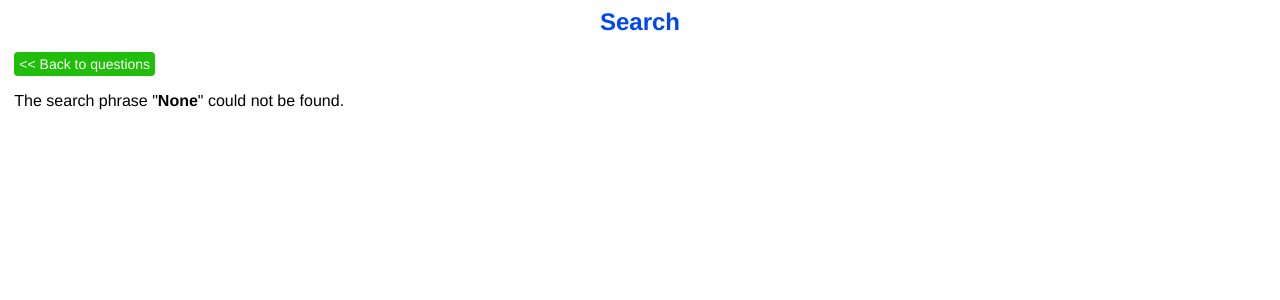
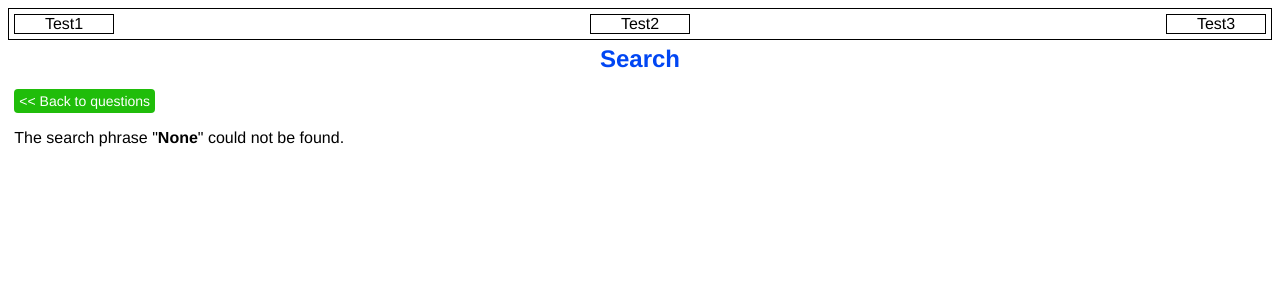
Before and after one commit to brzozasr/ask_mate, a Flask app: page /search in a window 1280 px wide. Shown: the top 300 px of the page. Run offline with Flask 2, Linux system fonts and the light colour scheme; data that the repository does not hold is empty; some libraries are stand-ins or nearby versions.

Commit message:
Added top bar.

```diff
--- a/static/style.css
+++ b/static/style.css
@@ -14,6 +14,21 @@ body {
   width: 99%;
   margin: auto;
   /*border: 3px solid #73AD21;*/
+}
+
+#top-bar {
+  display:flex;
+  justify-content: space-between;
+  flex-direction: row;
+  padding: 5px 5px;
+  margin-bottom: 5px;
+  border: 1px solid black;
+}
+
+#top-bar > div {
+  width: 100px;
+  text-align: center;
+  border: 1px solid black;
 }
 
 table {
--- a/templates/pattern.html
+++ b/templates/pattern.html
@@ -8,6 +8,17 @@
     <title>{% block title %} {% endblock %} - AskMate</title>
 </head>
 <body>
+    <div id="top-bar">
+        <div>
+            Test1
+        </div>
+        <div>
+            Test2
+        </div>
+        <div>
+            Test3
+        </div>
+    </div>
     <div id="content">
     {%- block content %} {% endblock %}
     </div>
```
